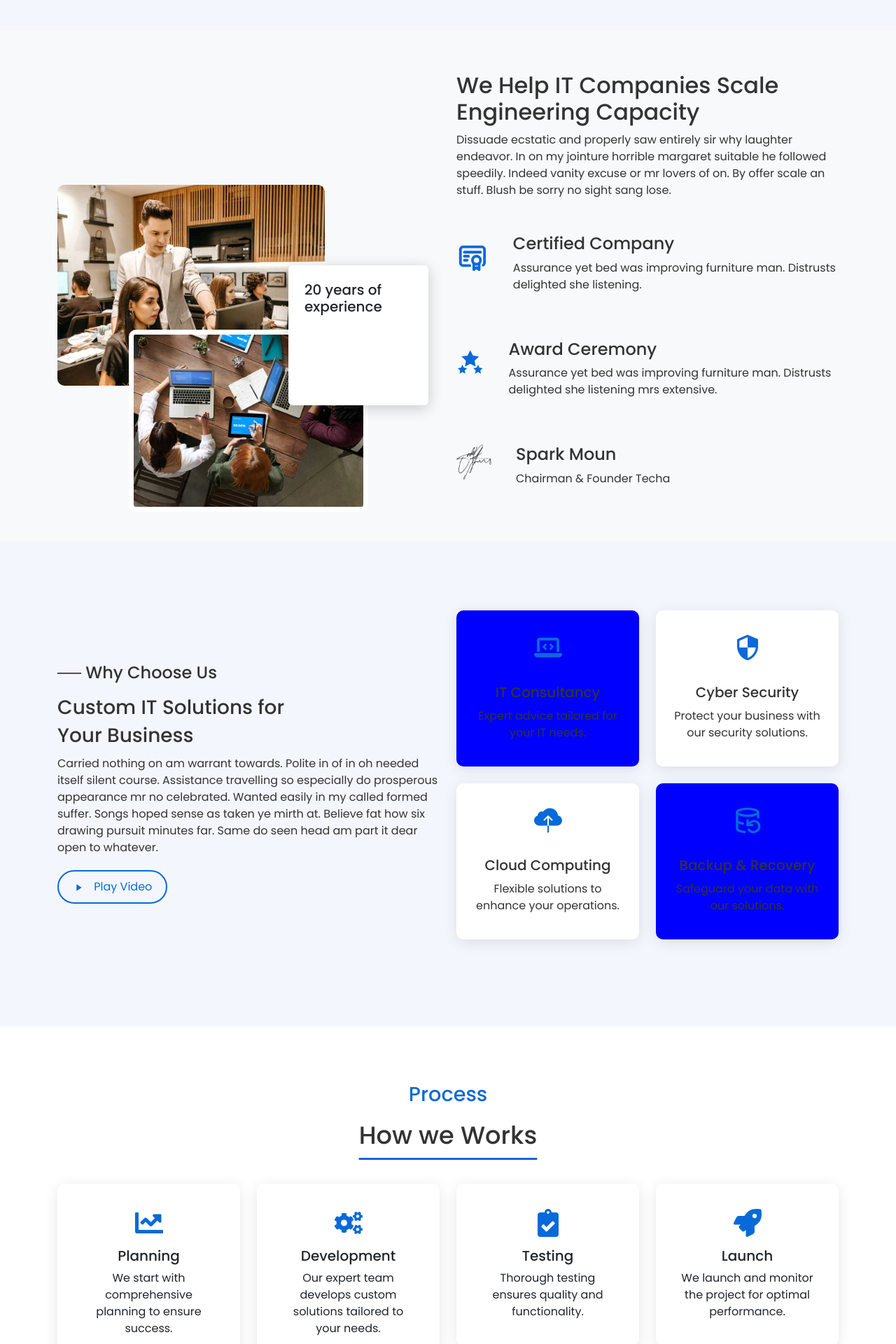
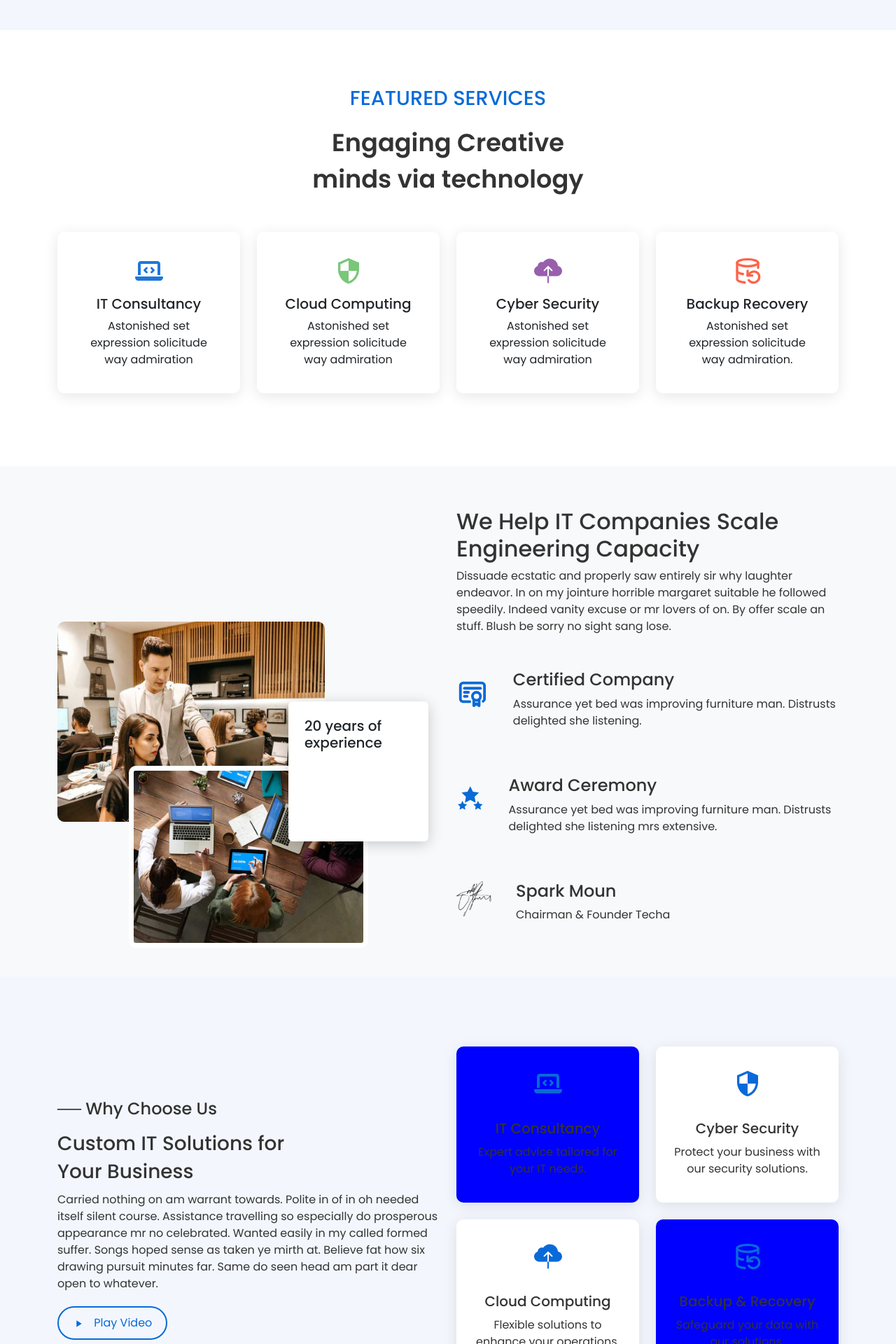
Before and after one commit to satweek-gohel/marketing-site, a Next.js app: page / in a window 1280 px wide. Shown: the part 860-2780 px from the top of the page at 70% size. Built offline with nearby package versions, Linux system fonts and the light colour scheme.

Commit message:
Services Add

```diff
--- a/app/Components/Process.js
+++ b/app/Components/Process.js
@@ -2,9 +2,10 @@
 'use client';
 import { Container, Row, Col, Card } from 'react-bootstrap';
 import styles from '../styles/Process.module.css';
-
-// Import process icons (example icons)
-import { FaChartLine, FaCogs, FaClipboardCheck, FaRocket } from 'react-icons/fa';
+import { MdOutlineSecurity } from 'react-icons/md'; // Play button icon
+import { LuDatabaseBackup } from "react-icons/lu";
+import { IoIosCloudUpload } from "react-icons/io";
+import { FaLaptopCode } from "react-icons/fa6";
 
 const Process = () => {
   return (
@@ -12,8 +13,9 @@ const Process = () => {
       <Container>
         {/* Heading and Subheading */}
         <div className="text-center mb-5">
-          <h3 className={styles.heading}>Process</h3>
-          <h2 className={styles.subheading}>How we Works</h2>
+          <h3 className={styles.heading}>FEATURED SERVICES</h3>
+          <h2 className={styles.subheading}>Engaging Creative<bR></bR>
+          minds via technology</h2>
 
         </div>
 
@@ -22,9 +24,9 @@ const Process = () => {
           <Col xs={12} md={6} lg={3} className="mb-4">
             <Card className={`${styles.processCard} ${styles.magicBorder}`}>
               <Card.Body className="text-center">
-                <FaChartLine className={styles.icon} />
-                <Card.Title>Planning</Card.Title>
-                <Card.Text>We start with comprehensive planning to ensure success.</Card.Text>
+              <FaLaptopCode className={styles.icon1} />
+                <Card.Title>IT Consultancy</Card.Title>
+                <Card.Text>Astonished set expression solicitude way admiration</Card.Text>
               </Card.Body>
             </Card>
           </Col>
@@ -32,9 +34,9 @@ const Process = () => {
           <Col xs={12} md={6} lg={3} className="mb-4">
             <Card className={`${styles.processCard} ${styles.magicBorder}`}>
               <Card.Body className="text-center">
-                <FaCogs className={styles.icon} />
-                <Card.Title>Development</Card.Title>
-                <Card.Text>Our expert team develops custom solutions tailored to your needs.</Card.Text>
+              <MdOutlineSecurity className={styles.icon2} />
+                <Card.Title>Cloud Computing</Card.Title>
+                <Card.Text>Astonished set expression solicitude way admiration</Card.Text>
               </Card.Body>
             </Card>
           </Col>
@@ -42,9 +44,9 @@ const Process = () => {
           <Col xs={12} md={6} lg={3} className="mb-4">
             <Card className={`${styles.processCard} ${styles.magicBorder}`}>
               <Card.Body className="text-center">
-                <FaClipboardCheck className={styles.icon} />
-                <Card.Title>Testing</Card.Title>
-                <Card.Text>Thorough testing ensures quality and functionality.</Card.Text>
+              <IoIosCloudUpload className={styles.icon3} />
+                <Card.Title>Cyber Security</Card.Title>
+                <Card.Text>Astonished set expression solicitude way admiration</Card.Text>
               </Card.Body>
             </Card>
           </Col>
@@ -52,9 +54,9 @@ const Process = () => {
           <Col xs={12} md={6} lg={3} className="mb-4">
             <Card className={`${styles.processCard} ${styles.magicBorder}`}>
               <Card.Body className="text-center">
-                <FaRocket className={styles.icon} />
-                <Card.Title>Launch</Card.Title>
-                <Card.Text>We launch and monitor the project for optimal performance.</Card.Text>
+              <LuDatabaseBackup className={styles.icon4} />
+                <Card.Title>Backup Recovery</Card.Title>
+                <Card.Text>Astonished set expression solicitude way admiration.</Card.Text>
               </Card.Body>
             </Card>
           </Col>
--- a/app/Components/Services.js
+++ b/app/Components/Services.js
@@ -1,10 +1,9 @@
 // components/Service.js
 'use client';
 import { Container, Row, Col, Button } from 'react-bootstrap';
-import { MdPlayArrow } from 'react-icons/md'; // Play button icon
+import { MdPlayArrow, MdOutlineSecurity } from 'react-icons/md'; // Play button icon
 import { LuDatabaseBackup } from "react-icons/lu";
 import { IoIosCloudUpload } from "react-icons/io";
-import { MdOutlineSecurity } from "react-icons/md";
 import { FaLaptopCode } from "react-icons/fa6";
 import styles from '../styles/Service.module.css';
 
--- a/app/page.js
+++ b/app/page.js
@@ -9,9 +9,9 @@ export default function Home() {
     <>
 
    <HeroSection />
+   <Process />
    <ExperienceComponent />
    <Service />
-   <Process />
    <ConsultationSection />
    <OurServices />
 
--- a/app/styles/Process.module.css
+++ b/app/styles/Process.module.css
@@ -13,9 +13,9 @@
   .subheading {
     font-size: 2.2rem;
     color: var(--text-color);
-    text-decoration: underline var(--primary-color);
-    text-underline-offset: 20px;
+    line-height: 3.3rem;
     margin-bottom: 40px;
+    font-weight: 600;
   }
 
   .processCard {
@@ -48,8 +48,25 @@
     }
   }
 
-  .icon {
+  .icon1 {
     font-size: 2.5rem;
-    color: var(--primary-color);
+    color: #1e77db;
     margin-bottom: 15px;
   }
+
+  .icon2 {
+    font-size: 2.5rem;
+    color: #79c779;
+    margin-bottom: 15px;
+  }
+
+  .icon3 {
+    font-size: 2.5rem;
+    color: #985fac;
+    margin-bottom: 15px;
+  }
+  .icon4 {
+    font-size: 2.5rem;
+    color: #ff634a;
+    margin-bottom: 15px;
+  }
```
